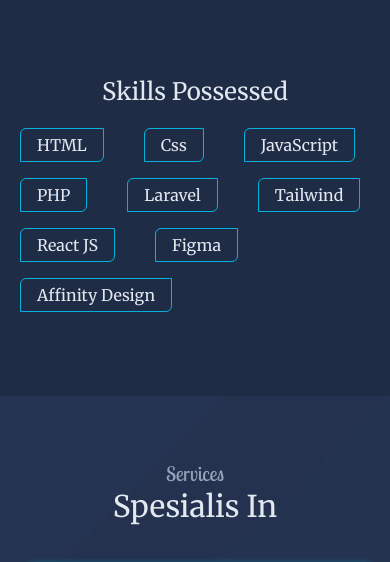
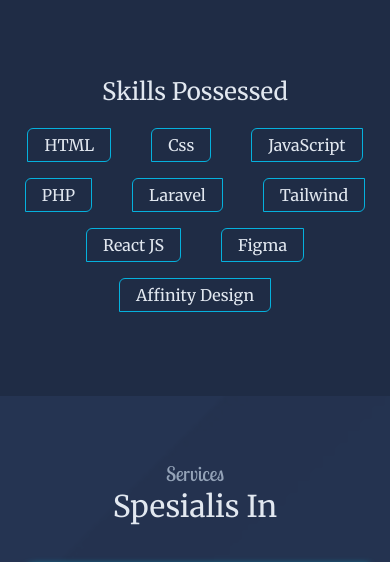
Before and after one commit to ar-kun/ar-kun, a website: page index.html in a window 390 px wide. Shown: the part 1580-2142 px from the top of the page. Drawn offline with nearby package versions, Linux system fonts and the light colour scheme.

Commit message:
Ft: fix bug

```diff
--- a/index.html
+++ b/index.html
@@ -92,7 +92,7 @@
      </div>
      <div class="w-full lg:w-[40%]">
       <h3 class="text-center text-2xl">Skills Possessed</h3>
-      <ul class="flex gap-x-10 gap-y-4 flex-wrap my-5">
+      <ul class="flex gap-x-10 gap-y-4 flex-wrap my-5 justify-center lg:justify-start">
        <li class="button"><a href="">HTML</a></li>
        <li class="button"><a href="">Css</a></li>
        <li class="button"><a href="">JavaScript</a></li>
```
